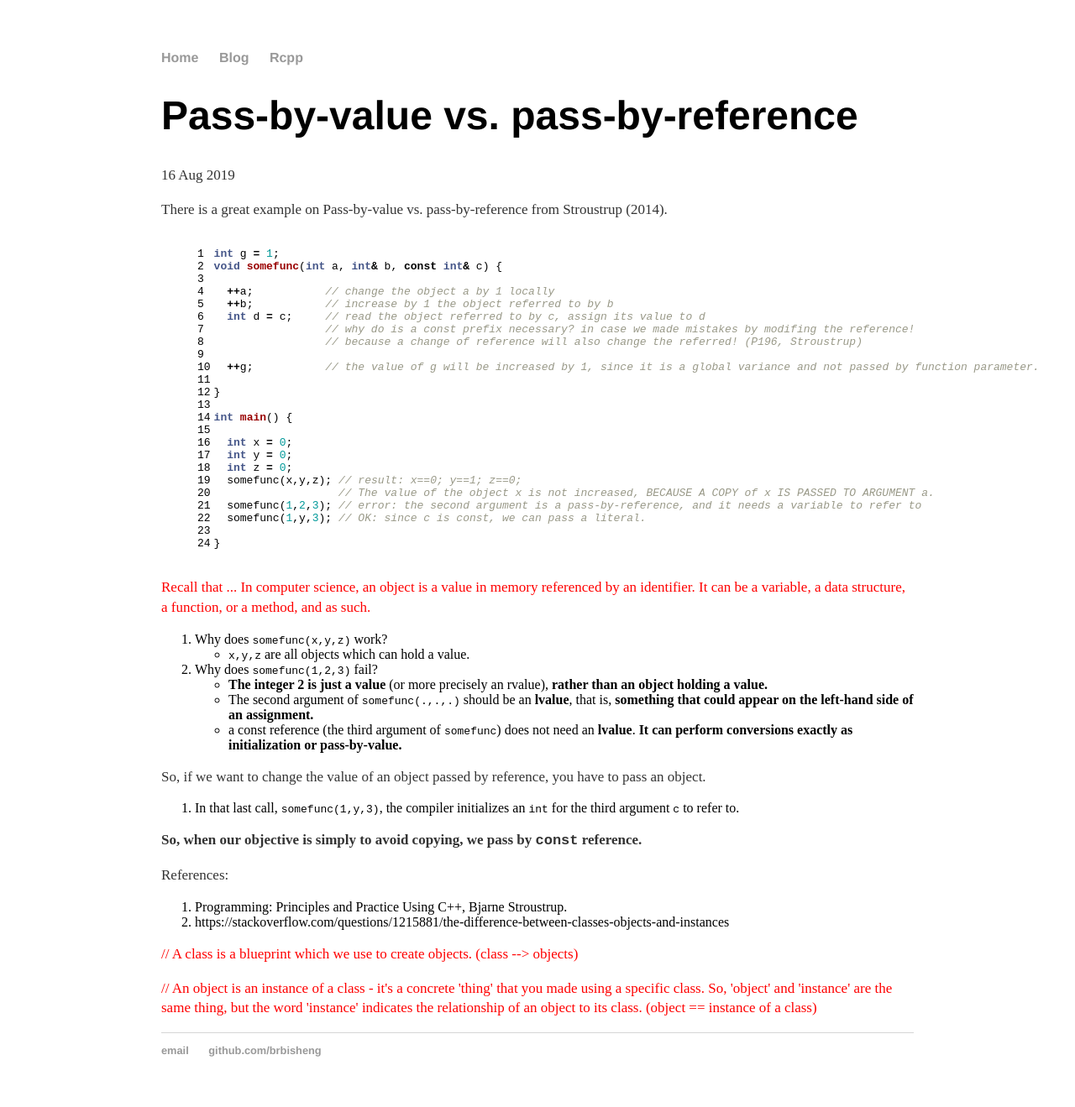
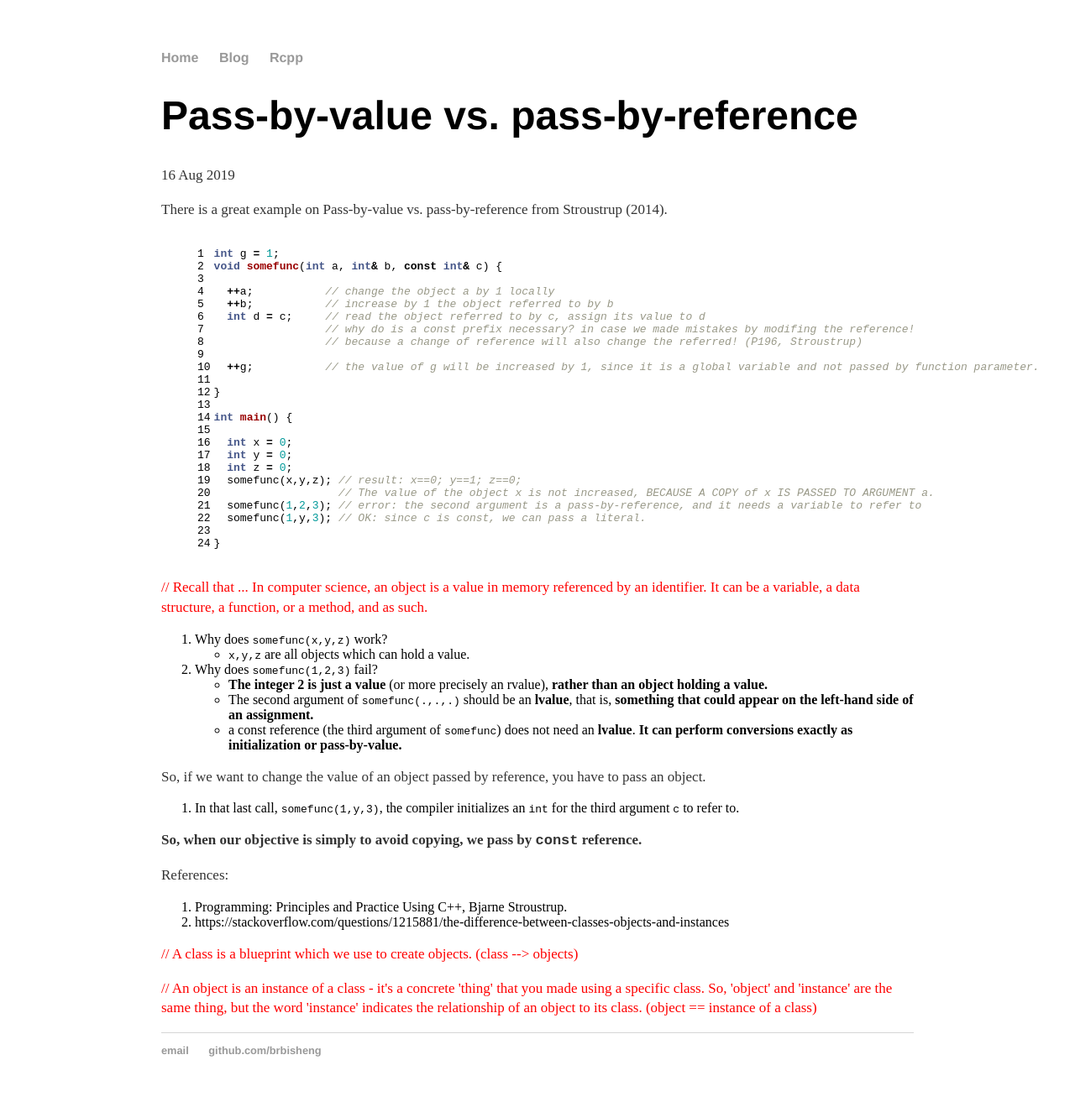
Before and after one commit to brbisheng/brbisheng.github.io, a Jekyll site: the page built from rcpp/_posts/2019-08-16-rcpp-post0.md, in a window 1280 px wide. Shown: the whole page at 84% size. Built offline with Jekyll 4.4.1, drawn with Linux system fonts in a browser that asks for light colours; our own code applies the rules of GitHub Pages for plain Markdown files.

Commit message:
Update 2019-08-16-rcpp-post0.md

```diff
--- a/rcpp/_posts/2019-08-16-rcpp-post0.md
+++ b/rcpp/_posts/2019-08-16-rcpp-post0.md
@@ -21,7 +21,7 @@ void somefunc(int a, int& b, const int& c) {
                  // why do is a const prefix necessary? in case we made mistakes by modifing the reference!
                  // because a change of reference will also change the referred! (P196, Stroustrup)
 
-  ++g;           // the value of g will be increased by 1, since it is a global variance and not passed by function parameter.
+  ++g;           // the value of g will be increased by 1, since it is a global variable and not passed by function parameter.
 
 }
 
@@ -38,7 +38,7 @@ int main() {
 }
 {% endhighlight %}
 
-<p style='color:red'> Recall that ... In computer science, an object is a value in memory referenced by an identifier. It can be a variable, a data structure, a function, or a method, and as such. </p>
+<p style='color:red'> // Recall that ... In computer science, an object is a value in memory referenced by an identifier. It can be a variable, a data structure, a function, or a method, and as such. </p>
 
 1. Why does `somefunc(x,y,z)` work?
     - `x,y,z` are all objects which can hold a value.
```
